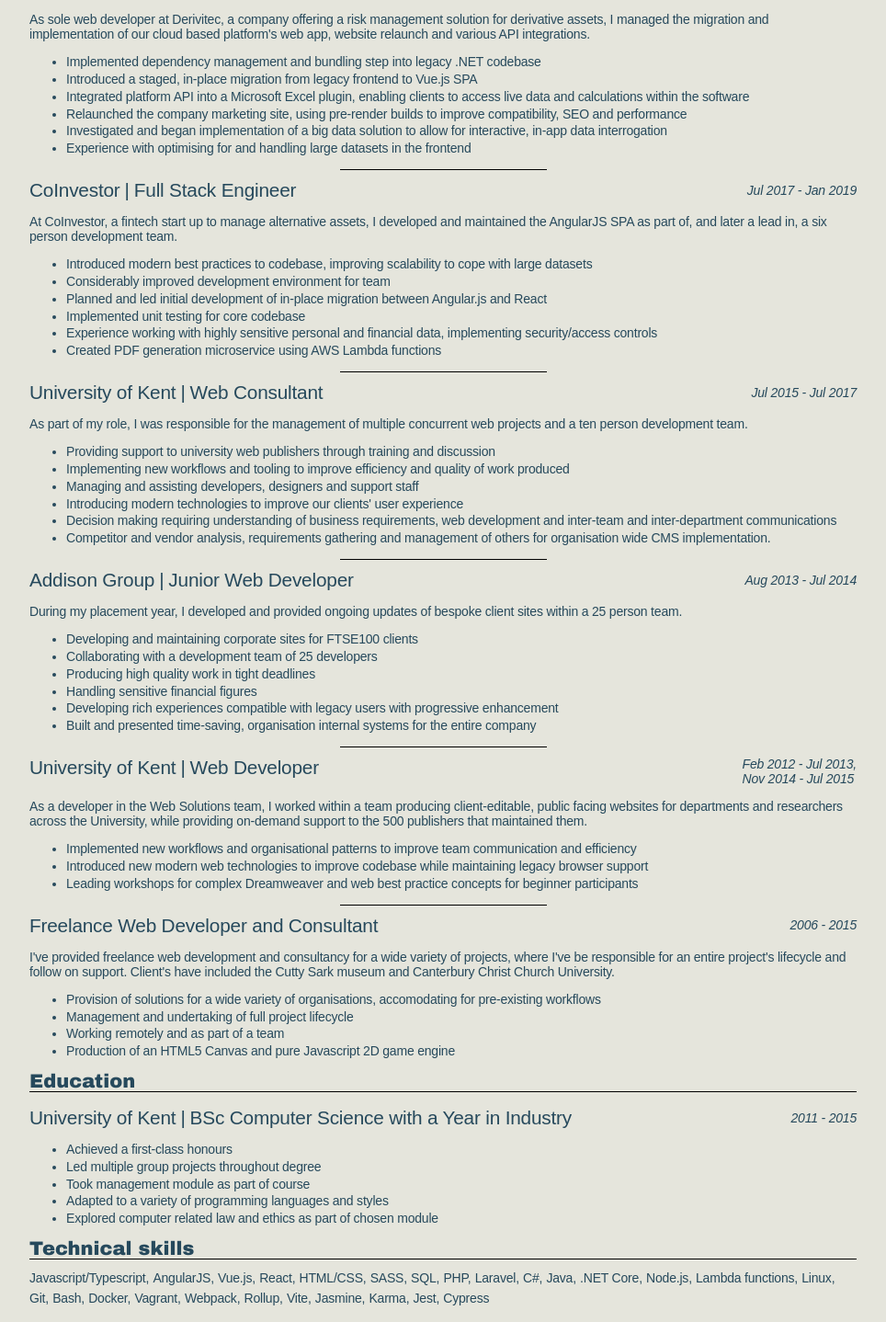
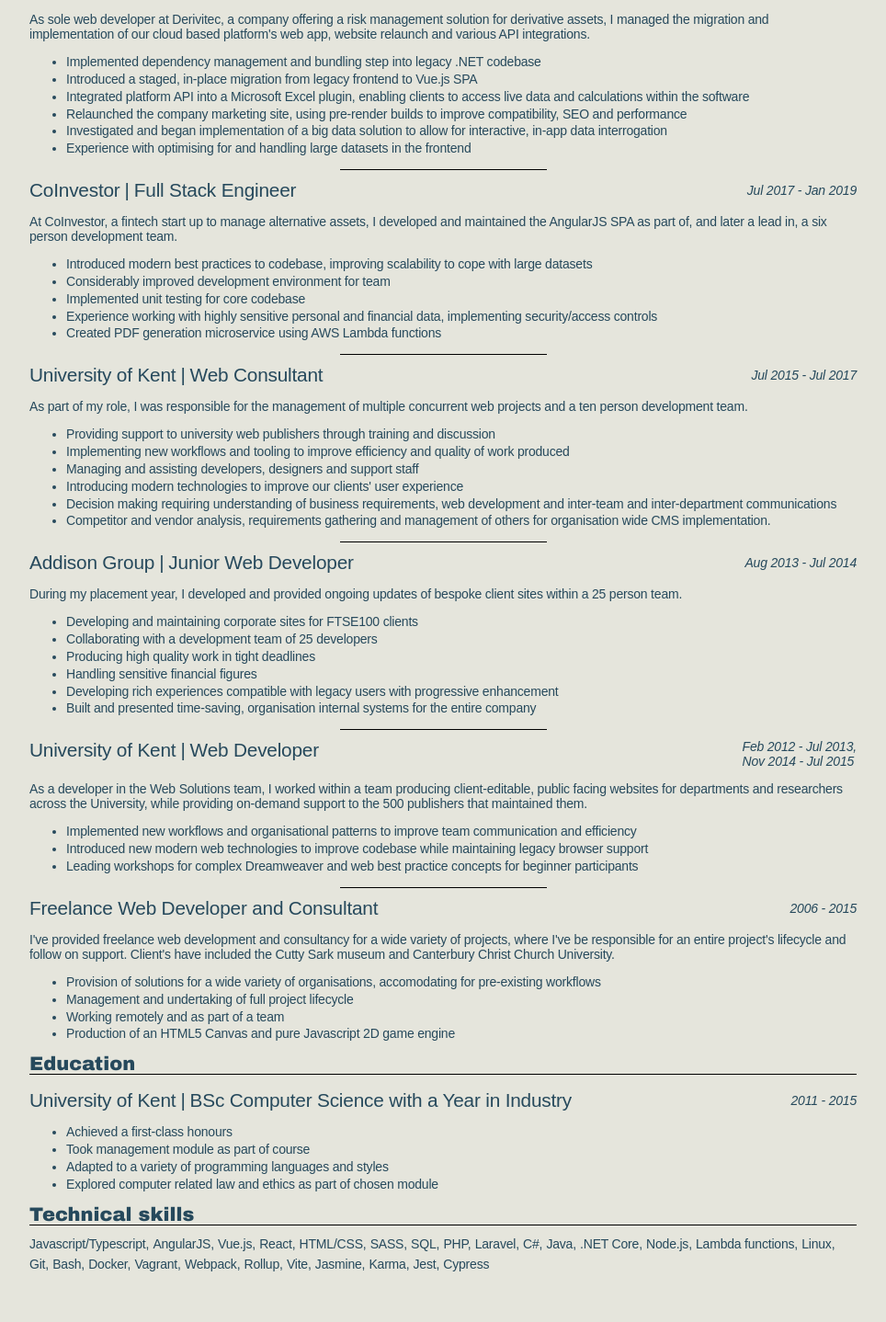
Before and after one commit to andrewbridge/andrewhbridge.co.uk, a SvelteKit app: page /about/cv in a window 1280 px wide. Shown: the part 864-2302 px from the top of the page at 92% size, without its empty margins (158-1122 px from the left). After the commit the page ends 2265 px from the top, so only its background shows below. Built offline with nearby package versions, Linux system fonts and the light colour scheme.

Commit message:
feat: remove further, less relevant bullet points

```diff
--- a/src/routes/about/cv/+page.svelte
+++ b/src/routes/about/cv/+page.svelte
@@ -201,7 +201,6 @@
     <ul>
         <li>Introduced modern best practices to codebase, improving scalability to cope with large datasets</li>
         <li>Considerably improved development environment for team</li>
-        <li>Planned and led initial development of in-place migration between Angular.js and React</li>
         <li>Implemented unit testing for core codebase</li>
         <li>Experience working with highly sensitive personal and financial data, implementing security/access controls</li>
         <li>Created PDF generation microservice using AWS Lambda functions</li>
@@ -278,7 +277,6 @@
     </header>
     <ul>
       <li>Achieved a first-class honours</li>
-      <li>Led multiple group projects throughout degree</li>
       <li>Took management module as part of course</li>
       <li>Adapted to a variety of programming languages and styles</li>
       <li>Explored computer related law and ethics as part of chosen module</li>
```
